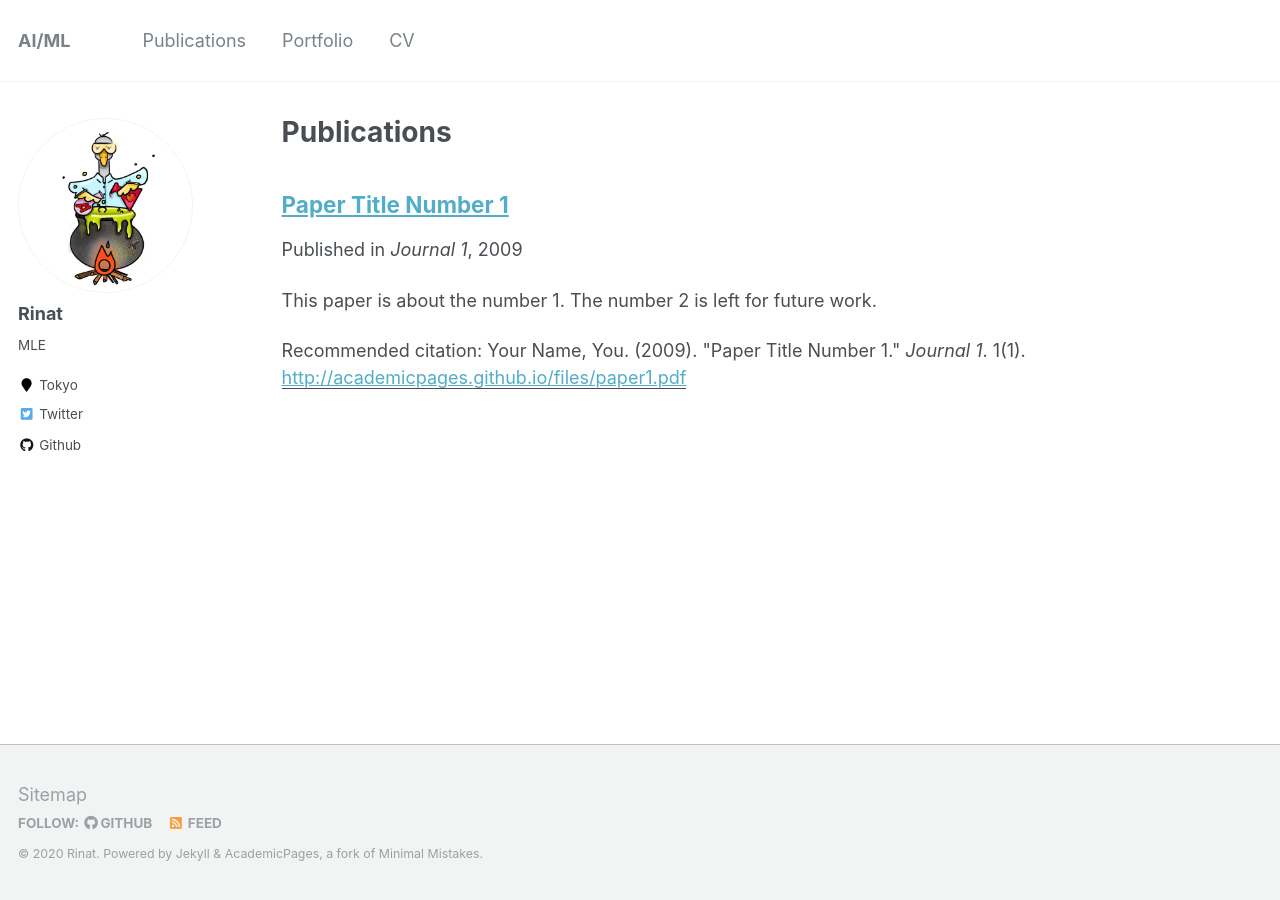
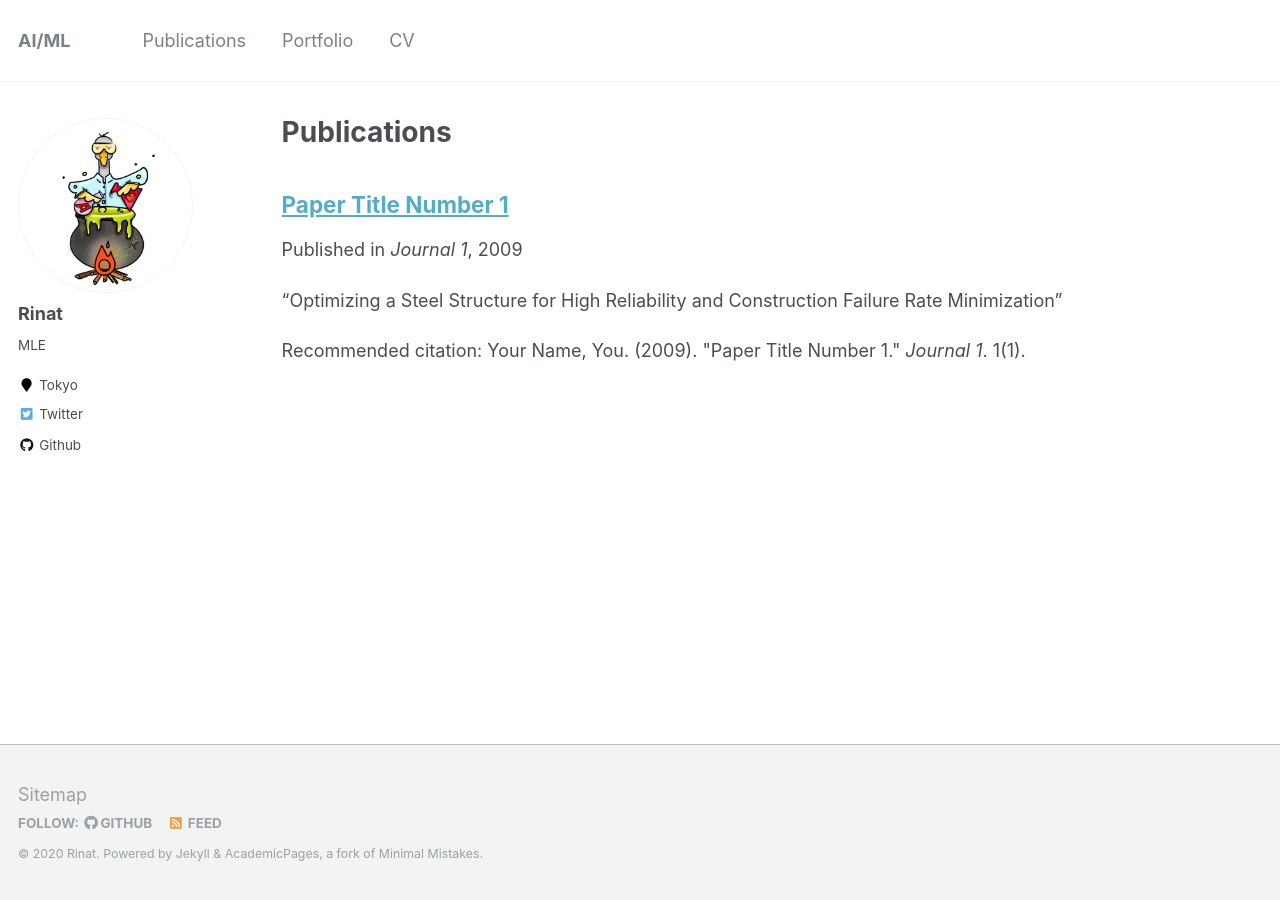
Before and after one commit to Xrenya/xrenya.github.io, a Jekyll site: the page built from _pages/publications.md, in a window 1280 px wide. Built offline with Jekyll 4.4.1, drawn with Linux system fonts in a browser that asks for light colours.

Commit message:
Update 2009-10-01-paper-title-number-1.md

```diff
--- a/_publications/2009-10-01-paper-title-number-1.md
+++ b/_publications/2009-10-01-paper-title-number-1.md
@@ -2,14 +2,10 @@
 title: "Paper Title Number 1"
 collection: publications
 permalink: /publication/2009-10-01-paper-title-number-1
-excerpt: 'This paper is about the number 1. The number 2 is left for future work.'
+excerpt: “Optimizing a Steel Structure for High Reliability and Construction Failure Rate Minimization”
 date: 2009-10-01
 venue: 'Journal 1'
-paperurl: 'http://academicpages.github.io/files/paper1.pdf'
+paperurl:
 citation: 'Your Name, You. (2009). &quot;Paper Title Number 1.&quot; <i>Journal 1</i>. 1(1).'
 ---
-This paper is about the number 1. The number 2 is left for future work.
-
-[Download paper here](http://academicpages.github.io/files/paper1.pdf)
-
-Recommended citation: Your Name, You. (2009). "Paper Title Number 1." <i>Journal 1</i>. 1(1).
+This paper is about the optimization of steel structures and their reliability.
```
